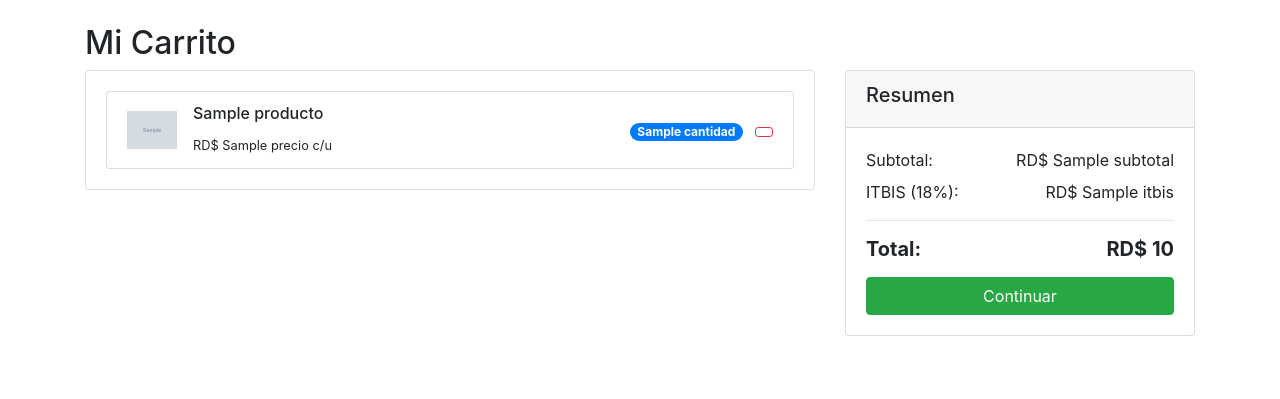
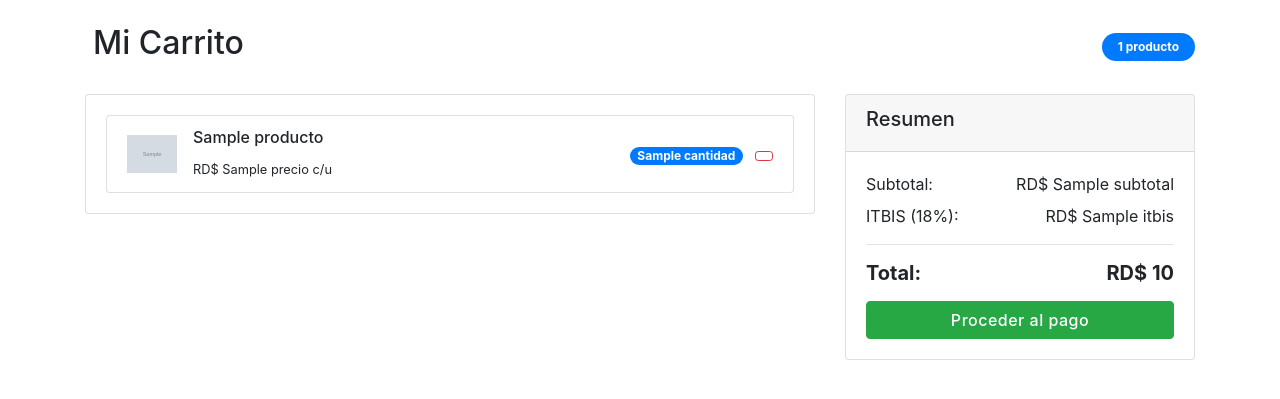
Before and after one commit to JohnSnow567/Proyecto-Final-AppCenar, a Node server app: template views/cliente/carrito.hbs in a window 1280 px wide. Shown: the top 399 px of the page. Run offline with Node 20, Linux system fonts and the light colour scheme; tables that the repository leaves empty hold one stand-in row (values such as "Sample post"); the template is opened without the code that fills it: values that come from a table or form of the project are taken from there, most other values are stand-ins (such as "Sample title", 1, 10 or a date in 2020); grey boxes marked "Sample" are stand-in pictures; some libraries are stand-ins or nearby versions.

Commit message:
mejorando la corrección de ruta y contador de items

```diff
--- a/middlewares/carritoMiddleware.js
+++ b/middlewares/carritoMiddleware.js
@@ -2,5 +2,8 @@ module.exports = (req, res, next) => {
     if (!req.session.carrito) {
         req.session.carrito = [];
     }
-    next();
+
+     // Contador de items para todas las vistas
+  res.locals.carritoCount = req.session.carrito.reduce((total, item) => total + item.cantidad, 0);
+  next();
 };
--- a/routes/clienteRoutes.js
+++ b/routes/clienteRoutes.js
@@ -18,6 +18,7 @@ router.get('/home', clienteController.home);
 // Carrito de compras
 router.post('/carrito/agregar/:id', clienteController.addToCart);
 router.post('/carrito/remover/:id', clienteController.removeFromCart);
+router.get('/carrito/count', clienteController.getCartCount);
 router.get('/carrito', clienteController.viewCart);
 
 // Listado de comercios
--- a/views/cliente/carrito.hbs
+++ b/views/cliente/carrito.hbs
@@ -1,5 +1,13 @@
 <div class="container mt-4">
-    <h2>Mi Carrito</h2>
+    <div class="d-flex justify-content-between align-items-center mb-4">
+        <h2>
+            <i class="fas fa-shopping-cart mr-2"></i>
+            Mi Carrito
+        </h2>
+        <span class="badge badge-primary badge-pill py-2 px-3" id="dynamicCartCount">
+            {{carritoCount}} {{#if (eq carritoCount 1)}}producto{{else}}productos{{/if}}
+        </span>
+    </div>
 
     {{#if carrito.length}}
         <div class="row">
@@ -19,7 +27,7 @@
                                 <div>
                                     <span class="badge badge-primary badge-pill">{{cantidad}}</span>
                                     <form action="/cliente/carrito/remover/{{producto.id}}" method="POST" class="d-inline ml-2">
-                                        <button type="submit" class="btn btn-sm btn-outline-danger">
+                                        <button type="submit" class="btn btn-sm btn-outline-danger btn-remove-item">
                                             <i class="fas fa-trash"></i>
                                         </button>
                                     </form>
@@ -49,8 +57,10 @@
                             <span>Total:</span>
                             <span>RD$ {{total}}</span>
                         </div>
-                        <a href="/cliente/confirmar-pedido" class="btn btn-success btn-block mt-3">
-                            Continuar
+                        <a href="/cliente/pedidos/confirmar" class="btn btn-success btn-block mt-3 btn-checkout">
+                            <i class="fas fa-arrow-right mr-2"></i>
+                            Proceder al pago
+                            <i class="fas fa-lock ml-2"></i>
                         </a>
                     </div>
                 </div>
@@ -62,6 +72,18 @@
         </div>
     {{/if}}
 </div>
+
+<style>
+  .btn-checkout {
+    transition: all 0.3s;
+    font-weight: 500;
+    letter-spacing: 0.5px;
+  }
+  .btn-checkout:hover {
+    transform: translateY(-2px);
+    box-shadow: 0 5px 15px rgba(0,0,0,0.15);
+  }
+</style>
 
 <script>
 document.addEventListener('DOMContentLoaded', function() {
```
Also changed, not shown: controllers/clienteController.js (+13 -0 lines), views/cliente/catalogo.hbs (+48 -0 lines).
